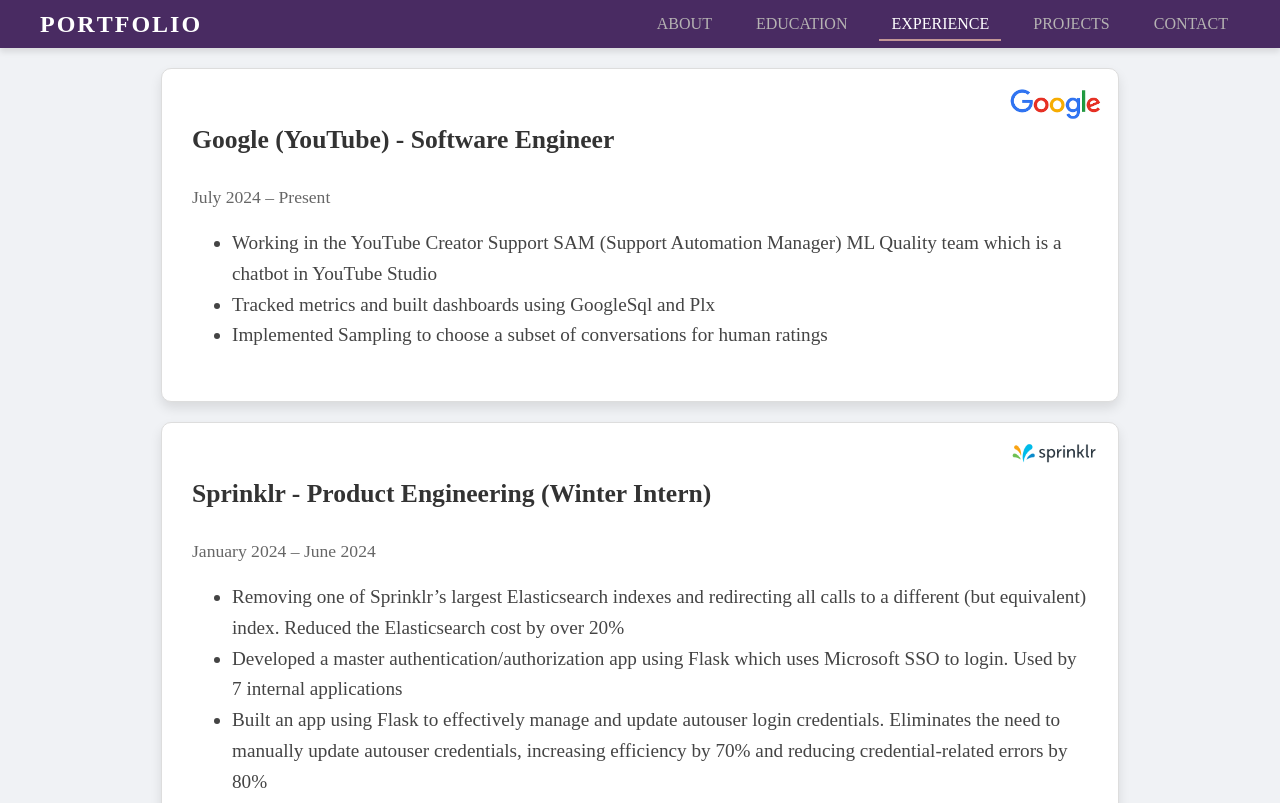
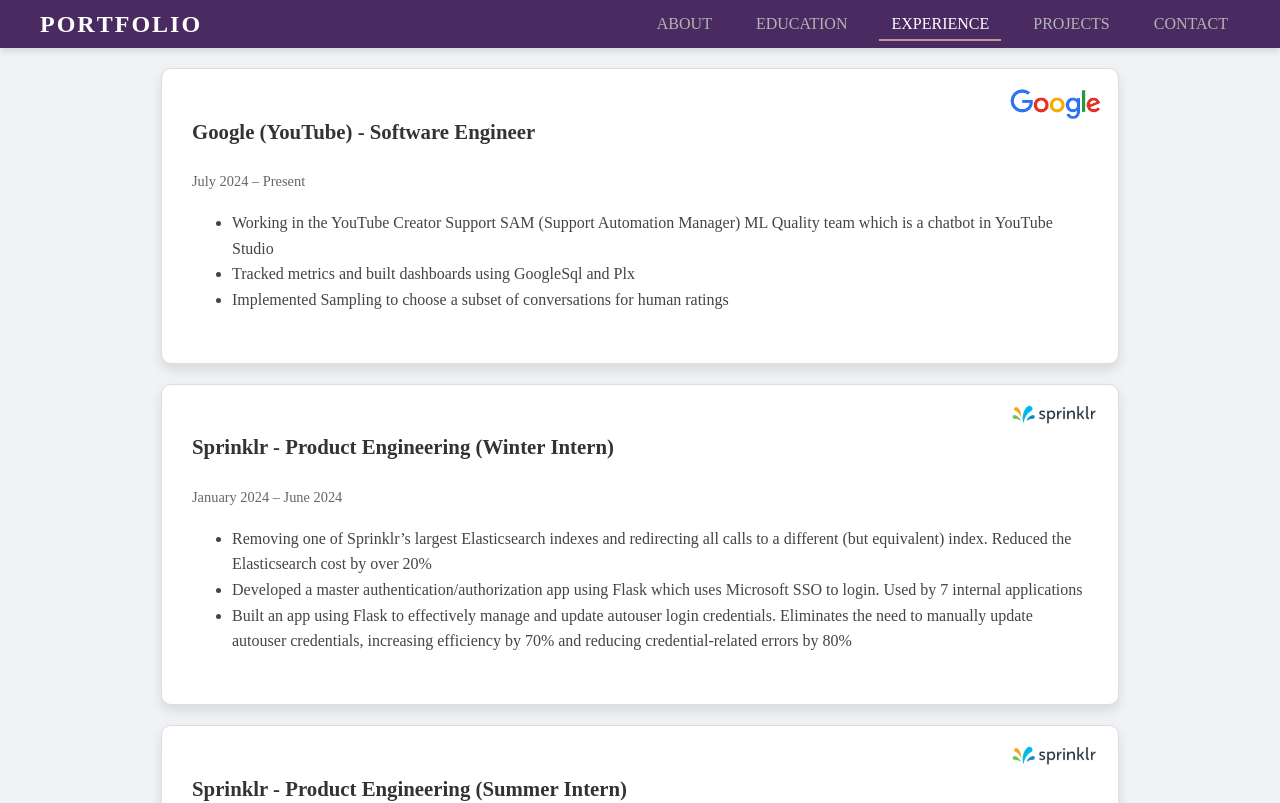
Before and after one commit to Gaurav3478/gauravth-portfolio, a React (Create React App) app: page /experience in a window 1280 px wide. Shown: the top 803 px of the page. Built offline with nearby package versions, Linux system fonts and the light colour scheme.

Commit message:
css fonts changed

```diff
--- a/src/components/EducationComponent/EducationComponent.css
+++ b/src/components/EducationComponent/EducationComponent.css
@@ -1,4 +1,4 @@
-.education-experience {
+.education-education {
   width: 70%;
   /* Card width */
   margin: 20px auto;
@@ -25,14 +25,14 @@
   justify-content: space-between;
 }
 
-.education-experience:hover {
+.education-education:hover {
   transform: translateY(-10px);
   /* Slight lift on hover */
   box-shadow: 0 8px 16px rgba(0, 0, 0, 0.2);
   /* More pronounced shadow */
 }
 
-.experience-logo {
+.education-logo {
   width: 10%;
   /* Set a consistent width */
   height: auto;
@@ -47,8 +47,8 @@
   /* Distance from the right edge of the card */
 }
 
-.experience-title {
-  font-size: 1.4rem;
+.education-title {
+  font-size: 1.3rem;
   /* Slightly bigger font */
   font-weight: bold;
   color: #333;
@@ -60,14 +60,14 @@
   width: 90%;
 }
 
-.experience-timeline {
+.education-timeline {
   font-size: 0.9rem;
   color: #666;
   /* Medium gray for secondary text */
   margin-bottom: 15px;
 }
 
-.experience-points {
+.education-points {
   font-size: 1rem;
   color: #444;
   /* Slightly lighter for contrast */
@@ -83,31 +83,31 @@
   /* Indent list items */
 }
 
-.experience-grade {
-  font-size: 1.1rem;
+.education-grade {
+  font-size: 0.9rem;
   font-weight: bold;
   color: #333;
   /* Professional dark gray */
 }
 
-.experience-grade strong {
+.education-grade strong {
   color: #333;
   /* Keep strong text consistent */
 }
 
 @media (max-width: 900px) {
-  .education-experience {
+  .education-education {
     padding: 20px;
     /* Reduce padding for smaller screens */
     max-width: 100%;
     /* Allow full width on smaller screens */
   }
 
-  .experience-logo {
+  .education-logo {
     width: 30%;
   }
 
-  .experience-title {
+  .education-title {
     width: 70%;
   }
 }
--- a/src/components/EducationComponent/EducationComponent.js
+++ b/src/components/EducationComponent/EducationComponent.js
@@ -10,29 +10,29 @@
   logo,
 }) => {
   return (
-    <div className="education-experience">
+    <div className="education-education">
       <div className="education-header-container">
-        <h3 className="experience-title">{title}</h3>{" "}
+        <h3 className="education-title">{title}</h3>{" "}
         {logo && (
           <img
             src={require(`../../../public/assets/images/${logo}.png`)}
             alt={`${title} logo`}
-            className="experience-logo"
+            className="education-logo"
           />
         )}
       </div>
-      <p className="experience-timeline">
+      <p className="education-timeline">
         {fromYear} – {toYear || "Present"}
       </p>
       {points.length > 0 && (
-        <ul className="experience-points">
+        <ul className="education-points">
           {points.map((point, index) => (
             <li key={index}>{point}</li>
           ))}
         </ul>
       )}
       {grade && (
-        <p className="experience-grade">
+        <p className="education-grade">
           <strong>Grade:</strong> {grade}
         </p>
       )}
--- a/src/components/ExperienceComponent/ExperienceComponent.css
+++ b/src/components/ExperienceComponent/ExperienceComponent.css
@@ -48,7 +48,7 @@
   }
 
   .experience-title {
-    font-size: 1.6rem;
+    font-size: 1.3rem;
     /* Slightly bigger font */
     font-weight: bold;
     color: #333;
@@ -61,14 +61,14 @@
   }
 
   .experience-timeline {
-    font-size: 1.1rem;
+    font-size: 0.9rem;
     color: #666;
     /* Medium gray for secondary text */
     margin-bottom: 15px;
   }
 
   .experience-points {
-    font-size: 1.2rem;
+    font-size: 1rem;
     color: #444;
     /* Slightly lighter for contrast */
     margin: 20px 0;
@@ -84,7 +84,7 @@
   }
 
   .experience-grade {
-    font-size: 1.1rem;
+    font-size: 0.9rem;
     font-weight: bold;
     color: #333;
     /* Professional dark gray */
--- a/src/components/ProjectComponent/ProjectComponent.css
+++ b/src/components/ProjectComponent/ProjectComponent.css
@@ -22,20 +22,20 @@
   }
 
   .project-title {
-    font-size: 1.6rem;
+    font-size: 1.4rem;
     font-weight: bold;
     color: #333;
     text-transform: capitalize;
   }
 
   .project-timeline {
-    font-size: 1.1rem;
+    font-size: 0.9rem;
     color: #666;
     margin-bottom: 15px;
   }
 
   .project-points {
-    font-size: 1.2rem;
+    font-size: 1rem;
     color: #444;
     margin: 20px 0;
     line-height: 1.6;
@@ -83,7 +83,7 @@
     }
 
     .project-title {
-      font-size: 1.4rem;
+      font-size: 1.1rem;
     }
 
     .project-arrow {
```
